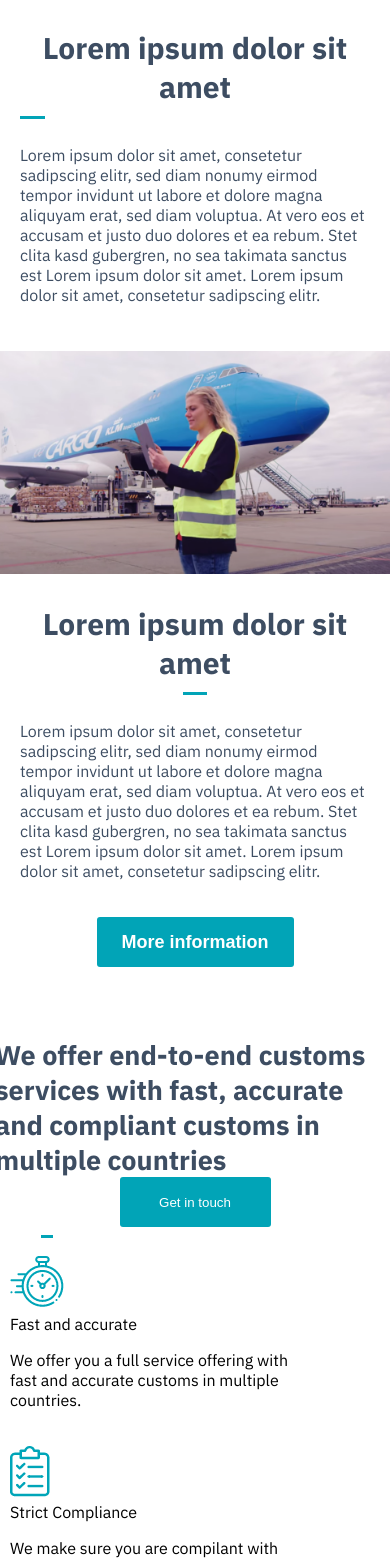
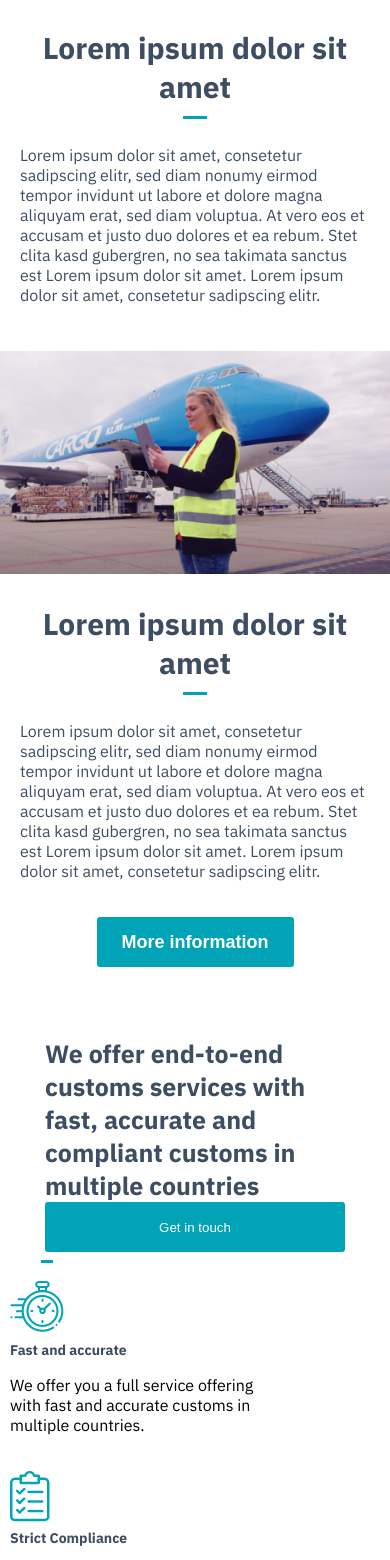
Before and after one commit to Mayo46/custom-support, a Vue app: page / in a window 390 px wide. Shown: the part 2209-3769 px from the top of the page. Built offline with nearby package versions, Linux system fonts and the light colour scheme.

Commit message:
responsive ness

```diff
--- a/src/components/CustomRelation.vue
+++ b/src/components/CustomRelation.vue
@@ -29,7 +29,7 @@
   height:600px;
  &-background{
     background: transparent url("assets/background-green.png") 0% 0% no-repeat padding-box;
-    opacity: 0.3;
+    opacity: 1;
     width: 50%;
     height: 600px;
  }
--- a/src/components/Feature.vue
+++ b/src/components/Feature.vue
@@ -2,8 +2,6 @@
  <div class="feature">
      <span class="feature-title">{{ featureTitle }}</span>
      <button class="feature-button">{{ btnText }}</button>
-
-
  </div>
  <hr>
  <div class="feature-categories">
@@ -69,8 +67,9 @@ const featureItems = [
     &-title{
      color: $color-secondary;
      font-weight: $font-weight-bold;
-     font-size: $font-size-27;
+     font-size: $font-size-25;
      width: 889px;
+
     }
     &-button {
       width: 151px;
@@ -92,18 +91,17 @@ const featureItems = [
     margin:0 auto;
     display: grid;
     grid-template-columns: auto auto auto;
-
     &-item{
-        // width:33%
         padding: 10px;
     }
-    &-title{
+    &-item-title{
         color: $color-secondary;
         font-weight: $font-weight-bold;
         font-size: $font-size-14;
         &:hover {
-        cursor: pointer;
-        color: #01A4B7;
+            cursor: pointer;
+            color: $color-primary;
+
       }
     }
 }
@@ -119,14 +117,14 @@ hr {
 }
 @media only screen and (max-width: 768px) {
     .shipping-logo {
-      width:400px;
+      width:333px;
       height:300px;
     }
     .feature-categories{
         display: flex;
         flex-direction: column;
         &-item{
-            width:100%
+            width:auto;
         }
         &-item-description{
             width:75%;
@@ -136,8 +134,11 @@ hr {
       flex-direction: column;
       justify-content: center;
       &-title{
-        width: 400px;
+        width: 300px;
         }
+      &-button {
+       width:300px;
+      }
     }
 
 
--- a/src/components/Services.vue
+++ b/src/components/Services.vue
@@ -145,7 +145,7 @@ hr {
         display: block;
 
         &-item-title {
-            padding: 0 12px;
+            padding-left:12px;
         }
 
         &-item-description {
--- a/src/components/Shipment.vue
+++ b/src/components/Shipment.vue
@@ -3,7 +3,7 @@
       <div class="shipment-item left-section">
         <img class="shipment-item-image" src="/assets/dummy.png" />
         <div class="shipment-item-content left-content">
-          <span class="shipment-item-content-title"> Lorem ipsum dolor sit amet  </span>
+          <span class="shipment-item-content-title"> {{ title }}  </span>
           <hr>
           <p class="shipment-item-content-description">
             Lorem ipsum dolor sit amet, consetetur sadipscing elitr, sed diam nonumy eirmod tempor invidunt ut
@@ -16,7 +16,7 @@
       <div class="shipment-item right-section">
         <img class="shipment-item-image" src="/assets/dummy.png" />
         <div class="shipment-item-content right-content">
-          <span class="shipment-item-content-title"> Lorem ipsum dolor sit amet  </span>
+          <span class="shipment-item-content-title">  {{ title  }} </span>
           <hr>
           <p class="shipment-item-content-description">
             Lorem ipsum dolor sit amet, consetetur sadipscing elitr, sed diam nonumy eirmod tempor invidunt ut
@@ -25,7 +25,7 @@
             Lorem ipsum dolor sit amet, consetetur sadipscing elitr.
           </p>
           <button class="shipment-item-content-btn">
-            More information
+            {{ btnText }}
           </button>
         </div>
       </div>
@@ -34,7 +34,8 @@
   </template>
 
   <script setup>
-
+ const title="Lorem ipsum dolor sit amet";
+ const btnText="More information";
   </script>
 
   <style scoped lang="scss">
@@ -133,6 +134,9 @@
         align-self: center;
         width: 100%;
       }
+      hr{
+        align-self: center;
+      }
 
     }
   }
```
